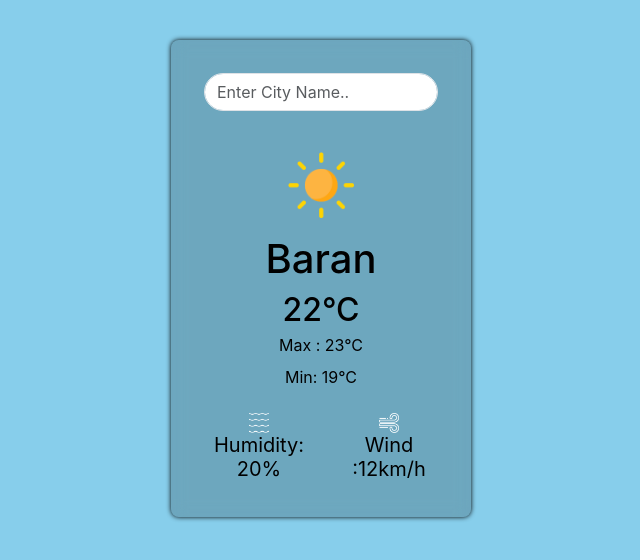
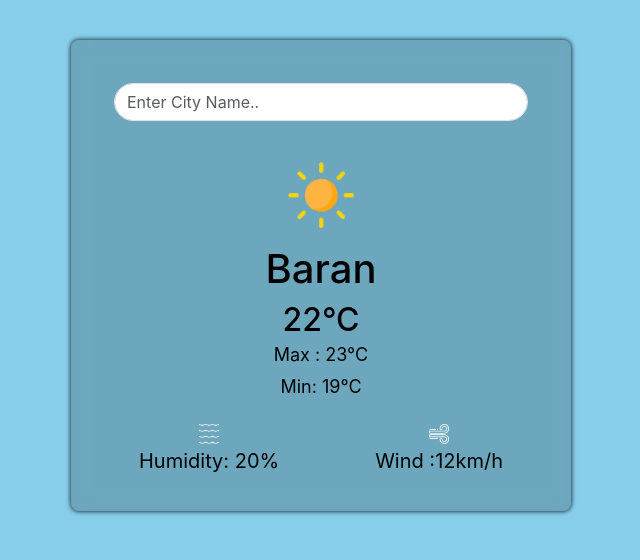
Before and after one commit to honeypathkar/Weather_App, a React (Create React App) app: page / in a window 1280 px wide. Shown: the top 560 px of the page, without its empty margins (319-959 px from the left). Built offline with nearby package versions, Linux system fonts and the light colour scheme.

Commit message:
Making responsive for all devices

```diff
--- a/src/components/Weather.css
+++ b/src/components/Weather.css
@@ -59,3 +59,18 @@
     color: rgb(0, 0, 0);
     backdrop-filter: blur(8px);
   }
+
+  @media screen and (min-width: 768px) {
+    .App {
+      width: 400px; /* Adjust as needed */
+      font-size: 1.125rem;
+      line-height: 1.75rem;
+    }
+  }
+
+  @media screen and (min-width: 1024px) {
+    .App {
+      width: 500px; /* Adjust as needed */
+      margin: 5vh auto;
+    }
+  }
```
